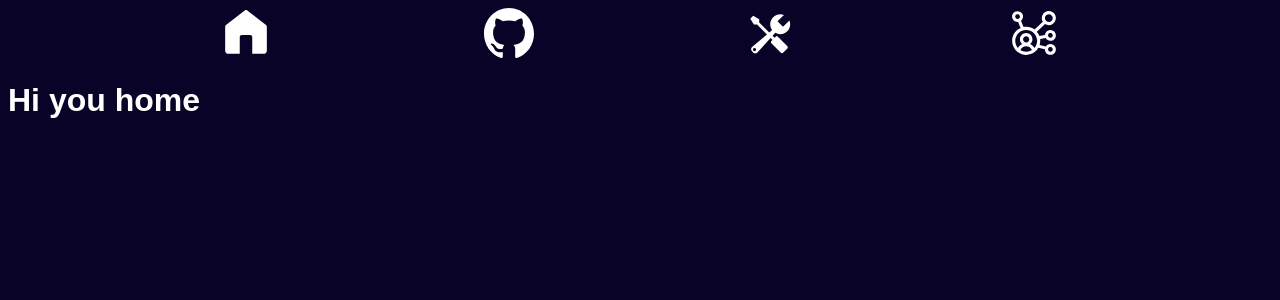
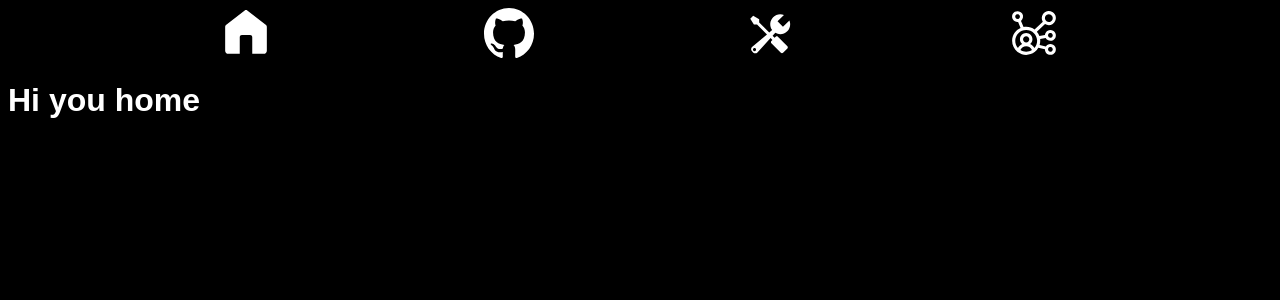
Before and after one commit to JBassard97/new-portfolio, a Next.js app: page / in a window 1280 px wide. Shown: the top 300 px of the page. Built offline with nearby package versions, Linux system fonts and the light colour scheme.

Commit message:
adjusted and animated the github logo on hover

```diff
--- a/app/components/Header/Header.css
+++ b/app/components/Header/Header.css
@@ -87,3 +87,11 @@ header ul {
   text-align: center;
   z-index: 2;
 }
+
+.nav-item[data-tooltip-id="github-tooltip"] a img {
+  transition: filter 0.3s ease;
+}
+
+.nav-item[data-tooltip-id="github-tooltip"] a:hover img {
+  filter: invert(1);
+}
--- a/app/components/Loading/Loading.css
+++ b/app/components/Loading/Loading.css
@@ -1,7 +1,7 @@
 .container {
   width: 100%;
   display: flex;
-  justify-content: space-around;
+  justify-content: center;
   align-items: center;
   padding-top: 3rem;
 }
@@ -10,8 +10,9 @@
   width: 10px;
   height: 10px;
   border-radius: 50%;
-  animation: wave 1.5s ease-in-out infinite;
+  animation: wave 1s ease-in-out infinite;
   background-color: #161b21;
+  margin: 10px;
 }
 
 .ball:nth-child(2) {
--- a/app/github/page.tsx
+++ b/app/github/page.tsx
@@ -57,7 +57,6 @@ const GitHub: React.FC = () => {
           longestStreak={longestStreak}
         />
         <CommitKey />
-        {/* <Loading /> */}
         <GitHubCalendar contributions={contributions} />
       </div>
     </div>
--- a/app/globals.css
+++ b/app/globals.css
@@ -2,7 +2,7 @@
 html,
 body {
   max-width: 100vw;
-  background-color: rgb(9, 4, 39);
+  background-color: rgb(0, 0, 0);
   color: white;
 }
 
```
Also changed, not shown: public/github.svg.
